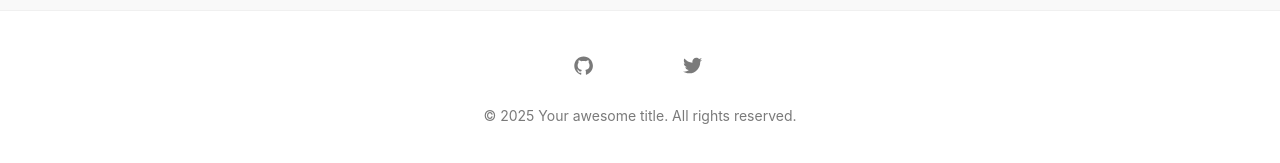
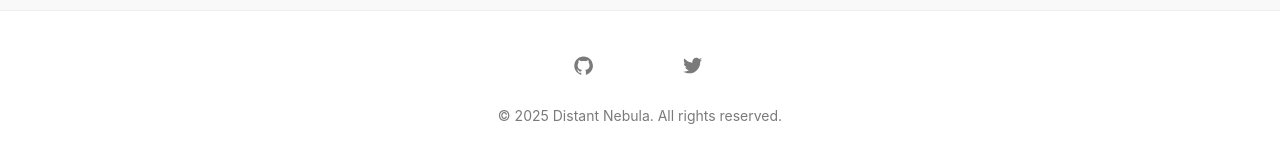
Before and after one commit to battlecat/battlecat.github.io, a Jekyll site: the page built from index.md, in a window 1280 px wide and 900 px high, scrolled down 935 px. Shown: the part 729-892 px from the top of the window. Built offline with Jekyll 4.4.1, drawn with Linux system fonts in a browser that asks for light colours.

Commit message:
Update _config.yml

```diff
--- a/_config.yml
+++ b/_config.yml
@@ -18,16 +18,16 @@
 # You can create any custom variable you would like, and they will be accessible
 # in the templates via {{ site.myvariable }}.
 
-title: Your awesome title
-email: your-email@example.com
+title: Distant Nebula
+email: nectyrael@hotmail.com
 description: >- # this means to ignore newlines until "baseurl:"
-  Write an awesome description for your new site here. You can edit this
+  Distant Nebula,our stars and sea.Write an awesome description for your new site here. You can edit this
   line in _config.yml. It will appear in your document head meta (for
   Google search results) and in your feed.xml site description.
 baseurl: "" # the subpath of your site, e.g. /blog
 url: "" # the base hostname & protocol for your site, e.g. http://example.com
-twitter_username: jekyllrb
-github_username:  jekyll
+twitter_username: nectyrael
+github_username:  battlecat
 
 # Build settings
 
```
